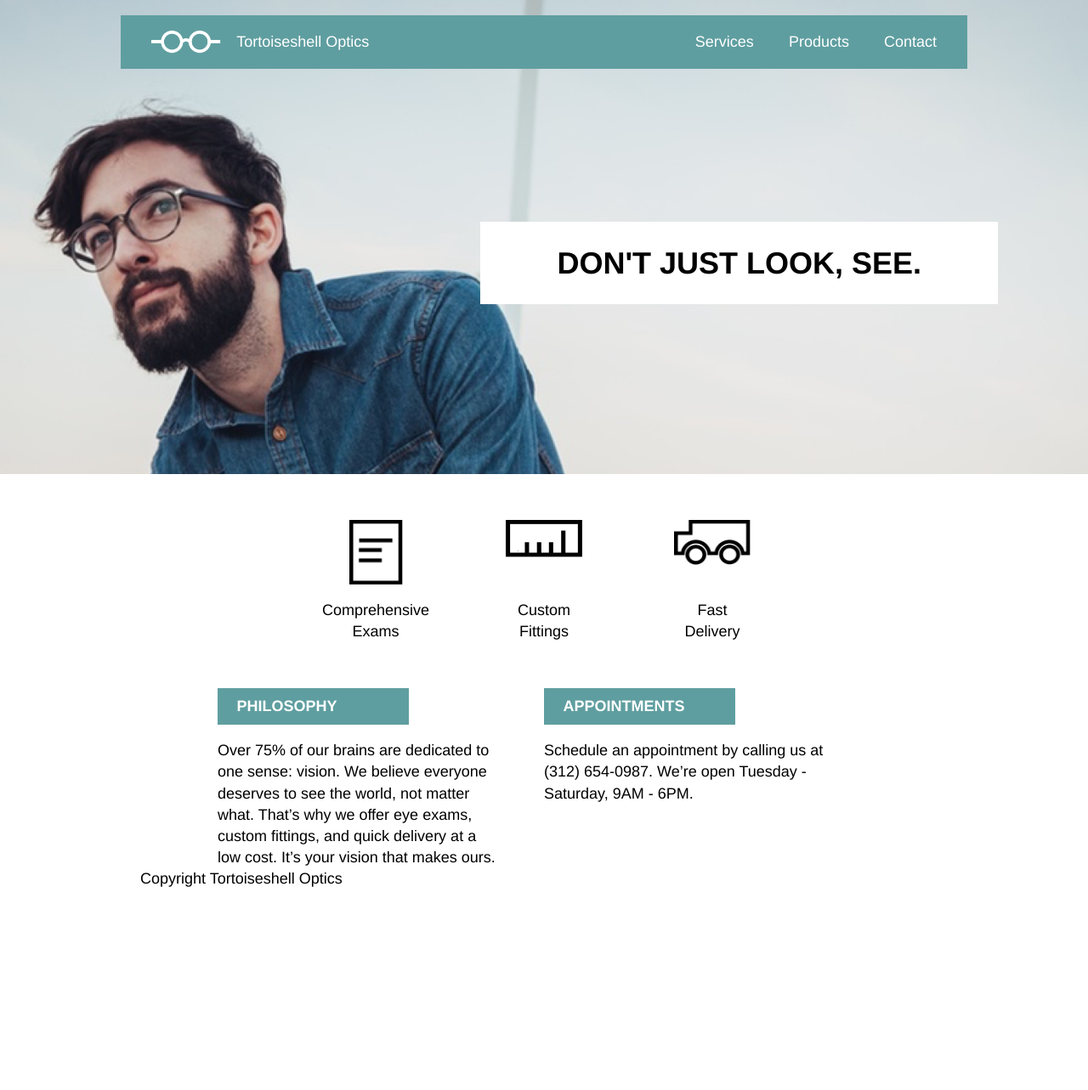
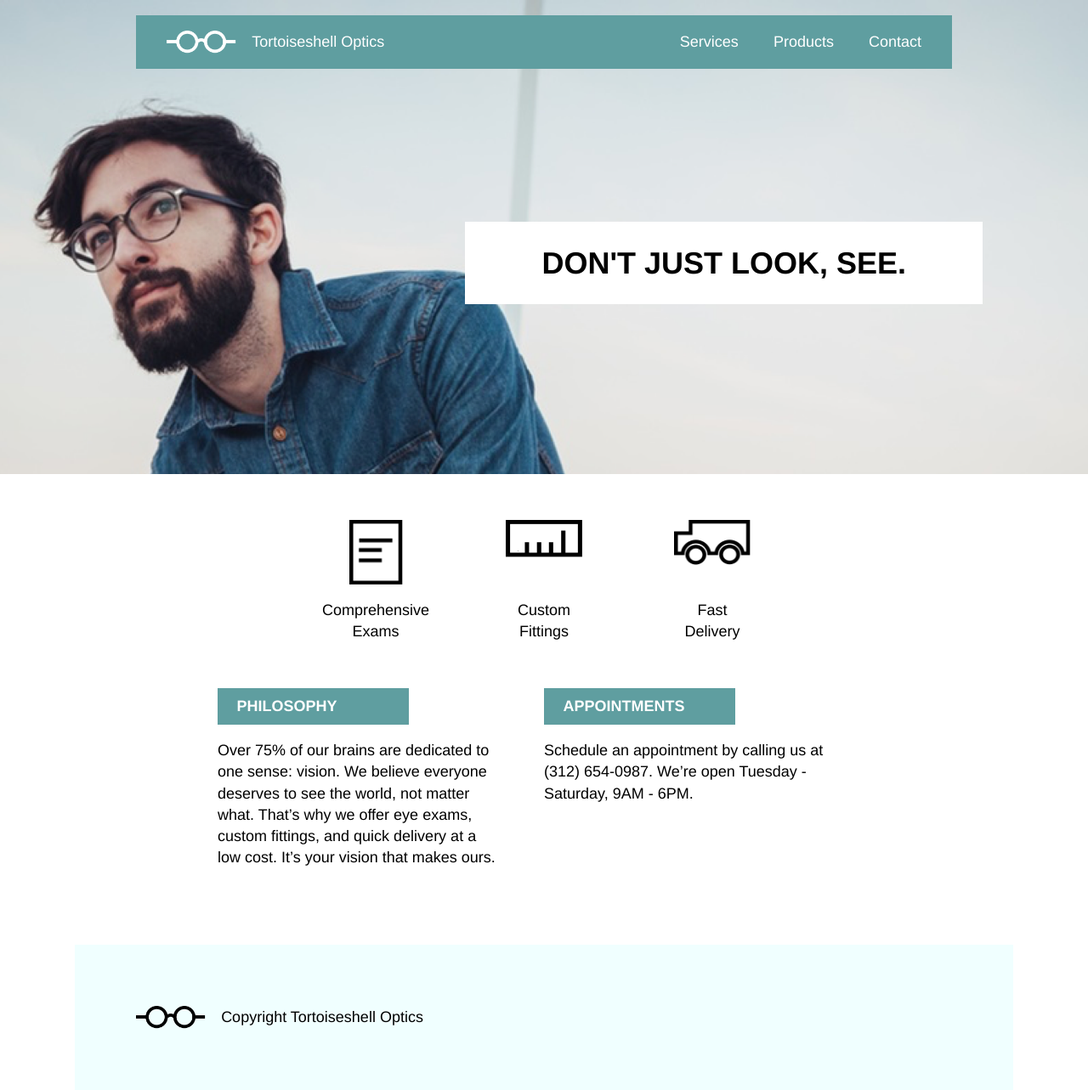
Before and after one commit to oforir/cc-Tortoiseshell_Optics, a plain HTML site: page index.html in a window 1280 px wide. Shown: the whole page at 85% size. Before the commit the page ends 1048 px from the top, so only its background shows below. Drawn offline with Linux system fonts and the light colour scheme.

Commit message:
Desktop design finalized

```diff
--- a/index.html
+++ b/index.html
@@ -68,7 +68,7 @@
     </div>
     <!-- Footer section -->
     <footer class="container">
-      <img src="" alt="">
+      <img src="resources/images/logo-black.png" alt="">
       <span>Copyright Tortoiseshell Optics</span>
     </footer>
   </body>
--- a/resources/css/styles.css
+++ b/resources/css/styles.css
@@ -32,13 +32,14 @@ body {
   display: flex;
   align-items: center;
   background-color: cadetblue;
-  padding: 1rem 0 1rem 2rem;
+  padding: 1rem 0;
   color: white;
 }
 
 .header img {
   height: 1.5rem;
   padding-right: 1rem;
+  padding-left: 2rem;
 }
 
 .header .logo {
@@ -67,7 +68,7 @@ body {
   line-height: 1.2;
   font-size: 2rem;
   margin-top: 10rem;
-  margin-right: -3rem; /* Q: By default this textblock seems to be offset vs de header by 1 rem, why is that? */
+  margin-right: -2rem;
 }
 
 .hero {
@@ -114,6 +115,7 @@ body {
   flex-direction: column;
   width: 35%;
   margin-right: 5%;
+  margin-bottom: 5rem;
 }
 
 .head-block {
@@ -126,4 +128,16 @@ body {
   margin-bottom: 1rem;
 }
 
-/* Info section styles */
+/* Footer styles */
+
+footer {
+  display: flex;
+  align-items: center;
+  background-color: azure;
+  padding: 4rem;
+}
+
+footer img {
+  height: 1.5rem;
+  padding-right: 1rem;
+}
```
